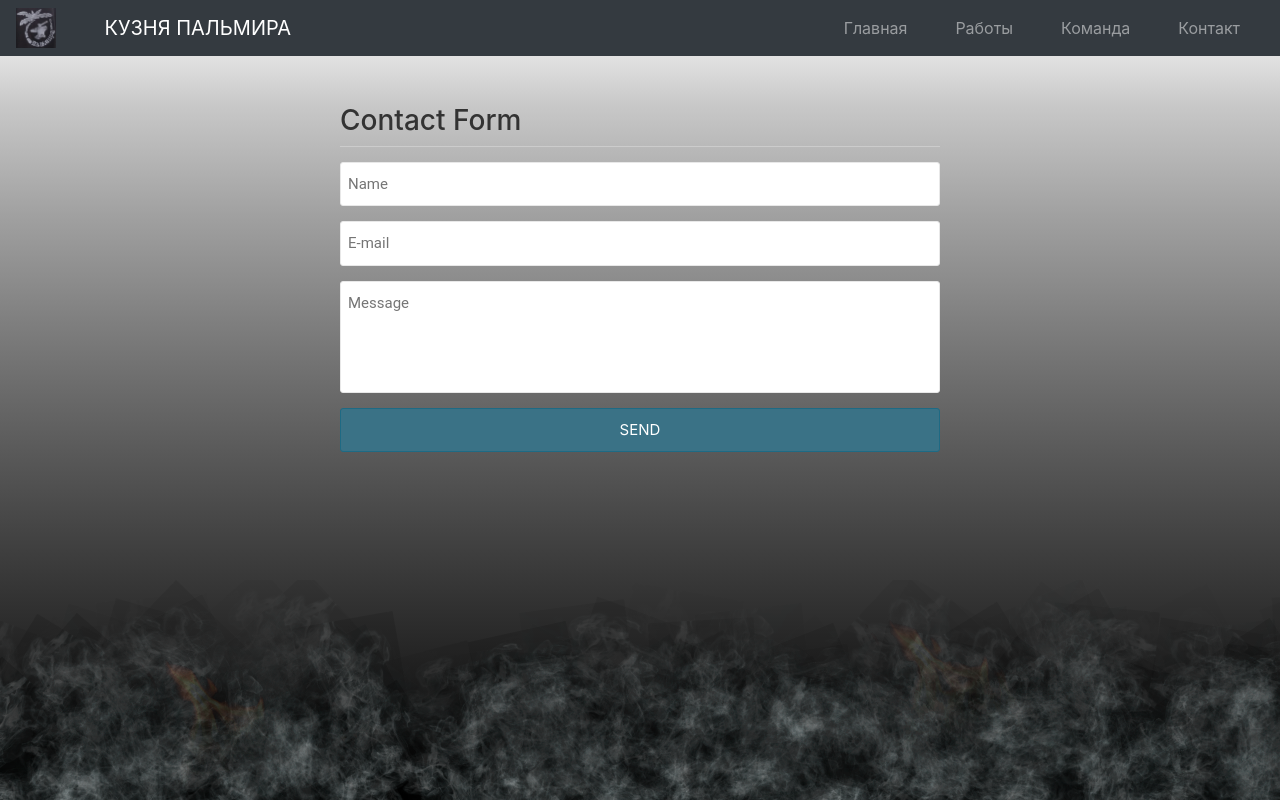
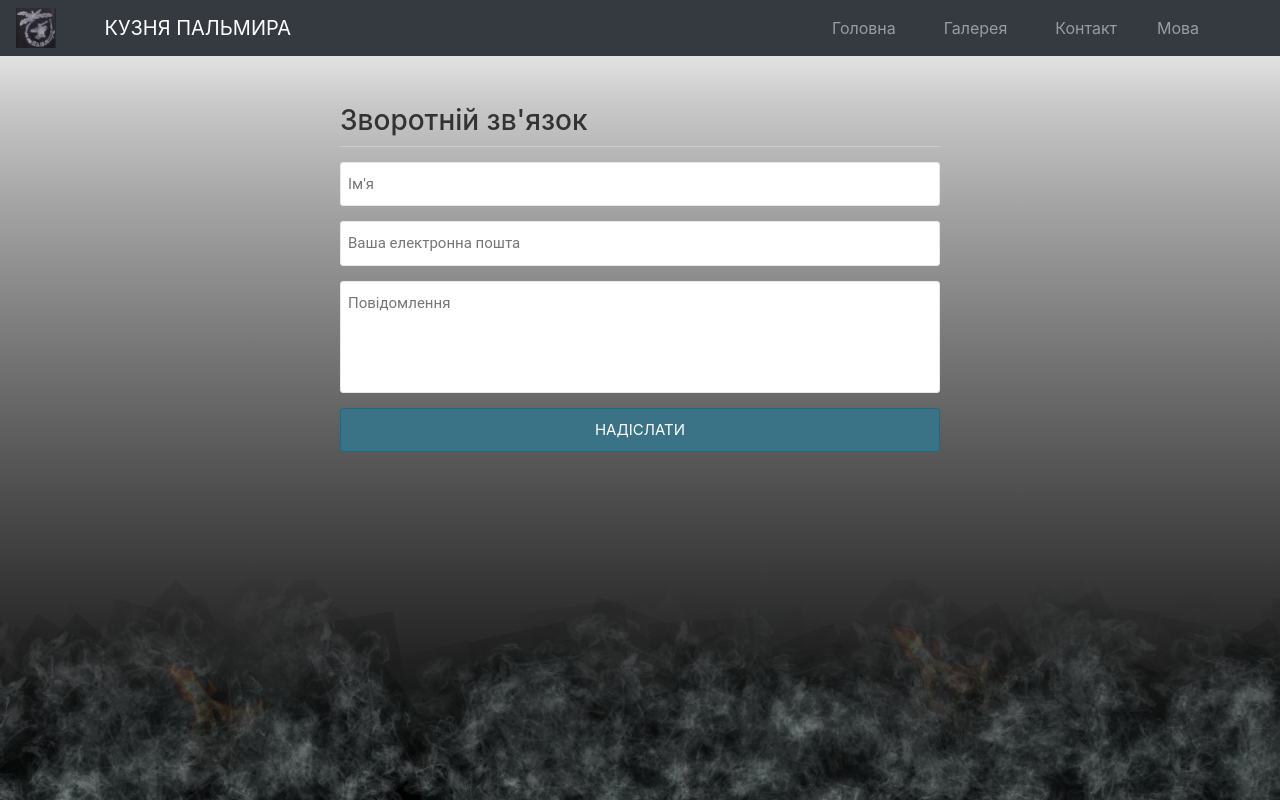
Before and after one commit to karillio/smithy, a Vue app: page /contact in a window 1280 px wide. Shown: the top 800 px of the page. Built offline with nearby package versions, Linux system fonts and the light colour scheme; what v-gallery, vue-resource would draw is missing.

Commit message:
basic locale added

```diff
--- a/package.json
+++ b/package.json
@@ -14,7 +14,7 @@
   "devDependencies": {
     "@vue/cli-plugin-babel": "^3.5.0",
     "@vue/cli-plugin-eslint": "^3.5.0",
-    "@vue/cli-service": "^3.5.0",
+    "@vue/cli-service": "^3.5.3",
     "babel-eslint": "^10.0.1",
     "bootstrap": "^4.3.1",
     "bootstrap-vue": "^2.0.0-rc.14",
@@ -27,6 +27,7 @@
     "node-sass": "^4.11.0",
     "sass-loader": "^7.1.0",
     "v-gallery": "^1.2.4",
+    "vue-i18n": "^8.9.0",
     "vue-resource": "^1.5.1",
     "vue-router": "^3.0.2",
     "vue-template-compiler": "^2.6.9"
--- a/src/components/Contact.vue
+++ b/src/components/Contact.vue
@@ -1,18 +1,20 @@
 <template>
-  <div class="hello">
+  <div class="contact_form-gen mx-3">
     <div id="contact-form" class="contact-form my-5">
-      <h1 class="contact-form_title">Contact Form</h1>
+      <h1 class="contact-form_title">{{$t('contact_title')}}</h1>
       <div class="separator"></div>
 
       <div v-if="isSending" class="loading">Sendig...</div>
 
 <!-- class="form" @submit="onSubmit" -->
       <form action="https://formspree.io/stefan2907@gmail.com" method="POST" class="form">
+
+        <input type="hidden" name="_next" value="/">
         <input
           required
           name="name"
           v-model="contact.name"
-          placeholder="Name"
+					:placeholder="$t('contact_name')"
           type="text"
           autocomplete="off"
         >
@@ -20,13 +22,12 @@
           required
           name="email"
           v-model="contact.email"
-          placeholder="E-mail"
+          :placeholder="$t('contact_email')"
           type="email"
           autocomplete="off"
         >
-        <textarea name="message" v-model="contact.message" rows="4" placeholder="Message"></textarea>
-        <!-- <button class="button">Send</button> -->
-        <input type="submit" class="button btn-default" value="Send">
+        <textarea name="message" v-model="contact.message" rows="4" :placeholder="$t('contact_message')"></textarea>
+        <input  type="submit" class="button btn-default" :value="$t('contact_send')">
       </form>
     </div>
   </div>
@@ -41,16 +42,15 @@ export default {
                 name: '',
                 email: '',
                 message: '',
-            },
+						},
+						get_name : 'Надіслати1',
 
             isSending: false
         };
     },
     methods: {
 
-		/**
-		 * Clear the form
-		 */
+
 		clearForm() {
 			for (let field in this.contact) {
 				this.contact[field] = ''
@@ -74,7 +74,7 @@ export default {
 
 				// Send form to server
 				this.$http.post('https://formspree.io/stefan2907@gmail.com', form).then((response) => {
-					console.log(response);
+					//console.log(response);
 					this.clearForm();
 					this.isSending = false;
 				}).catch(() => {
--- /dev/null
+++ b/src/components/LocaleChanger.vue
@@ -0,0 +1,41 @@
+<template>
+  <div class="locale-changer mx-1">
+    <b-form-select v-model="$i18n.locale" :options="options" class="btn-dark locale-changer-select"></b-form-select>
+  </div>
+</template>
+
+<script>
+export default {
+  name: 'locale-changer',
+  data () {
+    return {
+      langs: ['uk', 'ru', 'en', 'de'],
+      options: [
+          { value: 'uk', text: 'Мова' },
+          { value: 'ru', text: 'Язык' },
+          { value: 'en', text: 'Language' },
+          { value: 'de', text: 'Sprache' }
+      ]
+    }
+  },
+  methods: {
+    // click: function (e) {
+    //   e.preventDefault();
+    //   console.log('test');
+    // }
+  }
+}
+</script>
+
+
+<style >
+.locale-changer-select {
+    color: rgba(255, 255, 255, 0.5) !important;
+    background-color: #343a40  !important;
+    border-color: #343a40  !important;
+    border: none !important;
+}
+.locale-changer {
+      margin-top: 1px ;
+}
+</style>
--- a/src/components/MainFooter.vue
+++ b/src/components/MainFooter.vue
@@ -27,23 +27,20 @@ export default {
             window.requestAnimationFrame = requestAnimationFrame;
         })();
 
-        console.log(document.getElementById("canvas"));
 
         var canvas = document.getElementById("canvas"),
             ctx = canvas.getContext("2d");
 
-        console.log(document.body.offsetWidth);
 
         canvas.height = document.body.offsetHeight/2 ;//+ 500;
         canvas.width = document.body.offsetWidth; //$('body').width; // 2500
 
-        // console.log('canvas.width', canvas.width);
 
         var parts = [],
             minSpawnTime = 90,
             lastTime = new Date().getTime(),
             maxLifeTime = Math.min(8000, (canvas.height/(1.5*60)*1000)),
-            emitterX = canvas.width / 2,
+            //emitterX = canvas.width / 2,
             emitterY = canvas.height - 10,
             smokeImage = new Image();
 
@@ -126,7 +123,7 @@ export default {
             requestAnimationFrame(render);
         }
 
-        function smoke(x, y, index) {
+        function smoke(x, y/*, index*/) {
             this.x = x;
             this.y = y;
 
--- a/src/components/NavBar.vue
+++ b/src/components/NavBar.vue
@@ -3,7 +3,7 @@
   <b-navbar toggleable="lg" type="dark" variant="dark">
     <img src="imgs/adds/logo.png" alt="Кузня Пальмира" class="main_page_logo">
     <b-navbar-brand href="#" class="mx-3 ml-5 text-uppercase">
-        Кузня Пальмира
+        {{$t('app_title')}}
     </b-navbar-brand>
 
 
@@ -13,10 +13,10 @@
     <b-collapse is-nav id="nav_collapse">
       <!-- <img src="imgs/adds/mycenter.svg" alt="" class="nav-center-img text-center ml-5 pl-2 w-50"> -->
       <b-navbar-nav class="ml-auto">
-        <b-nav-item href="/" class="mx-3">Главная</b-nav-item>
-        <b-nav-item href="#" class="mx-3">Работы</b-nav-item>
-        <b-nav-item href="#" class="mx-3">Команда</b-nav-item>
-        <b-nav-item href="/contact" class="mx-3">Контакт</b-nav-item>
+        <b-nav-item href="/" class="mx-3">{{$t('main')}}</b-nav-item>
+        <b-nav-item href="#" class="mx-3">{{$t('gallery')}}</b-nav-item>
+        <b-nav-item href="/contact" class="mx-3">{{$t('contact')}}</b-nav-item>
+        <locale-changer></locale-changer>
       </b-navbar-nav>
 
     </b-collapse>
@@ -24,6 +24,23 @@
 
 </template>
 
+
+
+<script>
+
+import LocaleChanger from "./LocaleChanger";
+
+export default {
+    components: {
+      LocaleChanger,
+    },
+    computed: {
+        lang: function () {
+            return this.$i18n.t('lang');//this.$t('lang')
+        }
+    }
+}
+</script>
 
 <style scoped>
  .main_page_logo {
--- /dev/null
+++ b/src/plugins/i18n.js
@@ -0,0 +1,64 @@
+import Vue from 'vue';
+import VueI18n from 'vue-i18n';
+
+Vue.use(VueI18n);
+
+
+const messages = {
+    'uk': {
+        lang: 'Мова',
+        contact: 'Контакт',
+        gallery: 'Галерея',
+        main: 'Головна',
+        app_title: 'Кузня Пальмира',
+        contact_title: 'Зворотній зв\'язок',
+        contact_name: 'Ім\'я',
+        contact_email: 'Ваша електронна пошта',
+        contact_message: 'Повідомлення',
+        contact_send: 'Надіслати',
+    },
+    'ru': {
+        lang: 'Язык',
+        contact: 'Контакт',
+        gallery: 'Галлерея',
+        main: 'Главная',
+        app_title: 'Кузница Пальмира',
+        contact_title: 'Обратная связь',
+        contact_name: 'Имя',
+        contact_email: 'Ваш електронный адрес',
+        contact_message: 'Сообщение',
+        contact_send: 'Отправить',
+    },
+    'en': {
+        lang: 'Language',
+        contact: 'Contact',
+        gallery: 'Gallery',
+        main: 'Home',
+        app_title: "Palmir's Smithy",
+        contact_title: 'Contact',
+        contact_name: 'Name',
+        contact_email: 'e-mail',
+        contact_message: 'Message text',
+        contact_send: 'Send',
+    },
+    'de': {
+        lang: 'Sprache',
+        contact: 'Kontakt',
+        gallery: 'Galerie',
+        main: 'Home',
+        app_title: "Palmir's Smithy",
+        contact_title: 'Kontakt',
+        contact_name: 'Name',
+        contact_email: 'E-Mail',
+        contact_message: 'Nachrichtentext',
+        contact_send: 'Senden',
+    }
+};
+
+const i18n = new VueI18n({
+    locale: 'uk', // set locale
+    fallbackLocale: 'uk', // set fallback locale
+    messages, // set locale messages
+});
+
+export default i18n;
```
Also changed, not shown: src/main.js (+5 -12 lines), src/router/router.js (added, +9 -0 lines), 1 other file (tests, documents, lock files or other folders).
